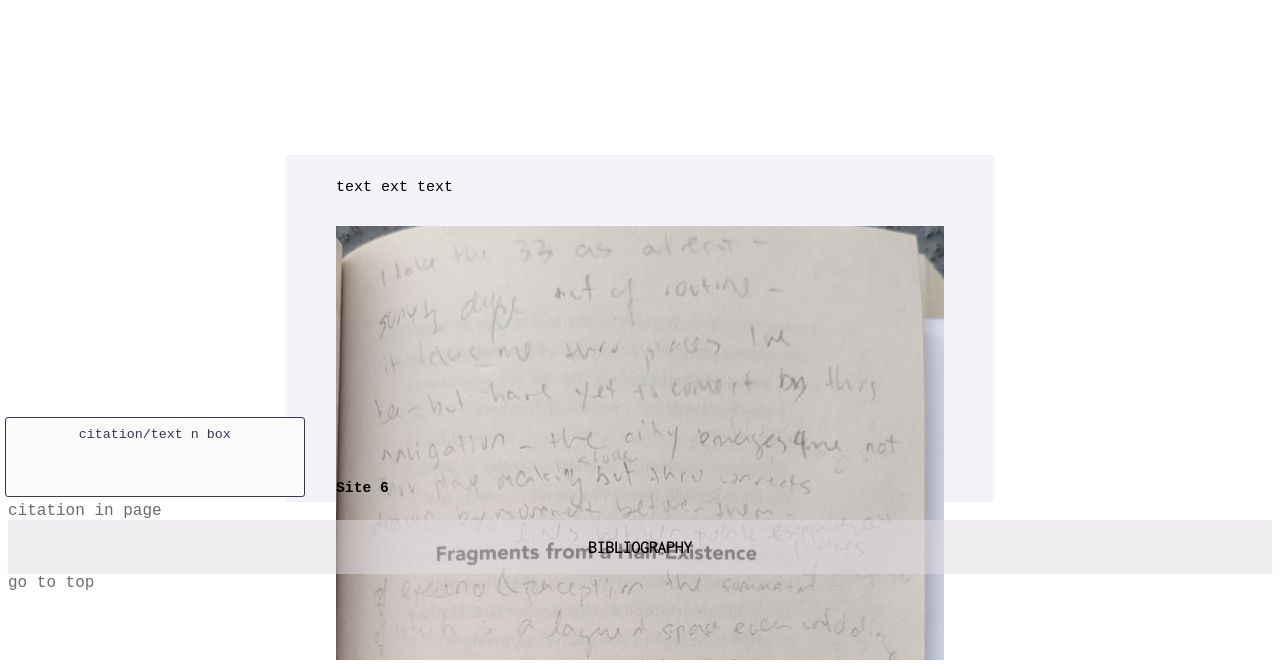
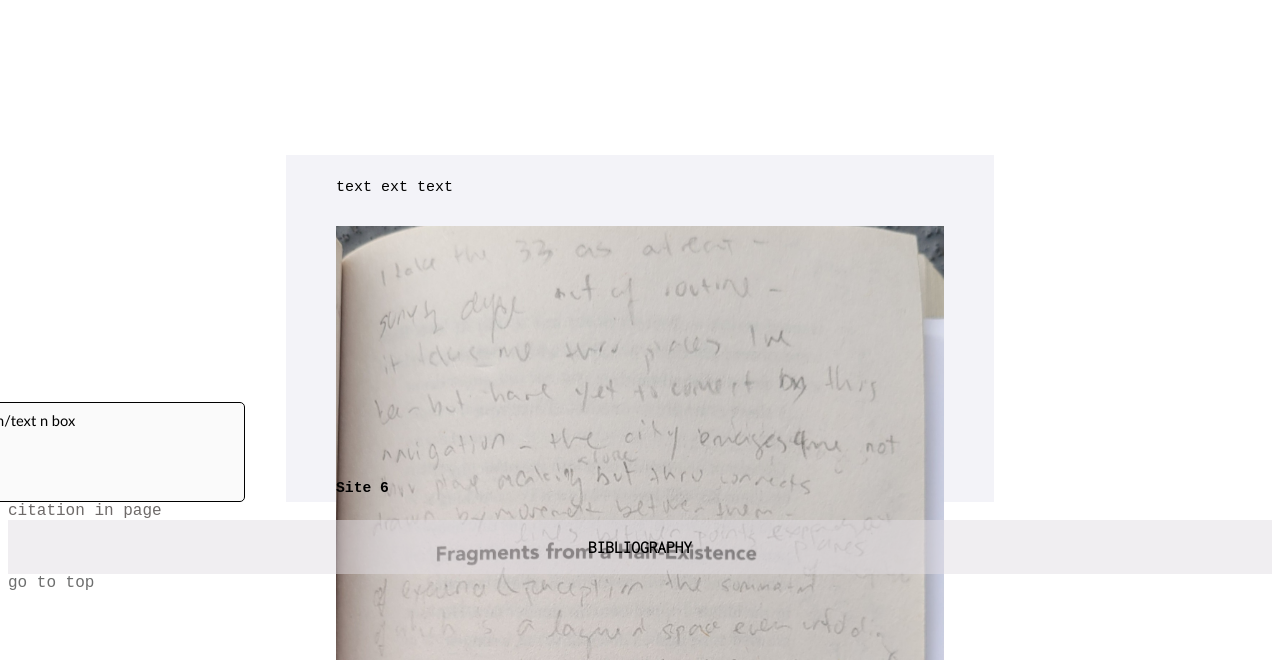
Before and after one commit to negative-spaces/negative-spaces.github.io, a plain HTML site: page styles/page-outline.html in a window 1280 px wide. Both pictures are taken after a click on the element "citation in page". Shown: the part 416-1085 px from the top of the page. Drawn offline with Linux system fonts and the light colour scheme; files that its build step writes are made by us from their sources; files whose address does not match are found by name.

Commit message:
added code

```diff
--- a/styles/styles.css
+++ b/styles/styles.css
@@ -331,25 +331,26 @@ a:hover {
 .popup .popuptext {
   visibility: hidden;
   width: 300px;
-  height:80px;
+  height:100px;
   overflow: scroll;
   background-color: #fafafa;
-  color: #363657;
-  text-align: center;
-  border-radius: 3px;
+  color: black;
+  text-align: justify;
+  border-radius: 5px;
   border-style: solid;
   border-width: 1px;
-  border-color: #363657;
-  font-family: "Courier New", Courier, monospace;
-  font-size: 10pt;
+  border-color: black;
+  font-family: 'Gill Sans', 'Gill Sans MT', Calibri, 'Trebuchet MS', sans-serif;
+  font-size: 11pt;
   font-weight: lighter;
+  text-align: justify;
   line-height:1.3;
-  padding: 8px 0;
+  padding: 8px 10px 10px 10px;
   position: absolute;
   z-index: 1;
-  bottom: 125%;
+  bottom: 100%;
   left: 50%;
-  margin-left: -80px;
+  margin-left: -140px;
 }
 
 .popup .show {
@@ -425,6 +426,8 @@ a:hover {
 
 }
 
+
+
 @media screen and (max-width: 500px) {
   div.footer{
     visibility:hidden;
```
